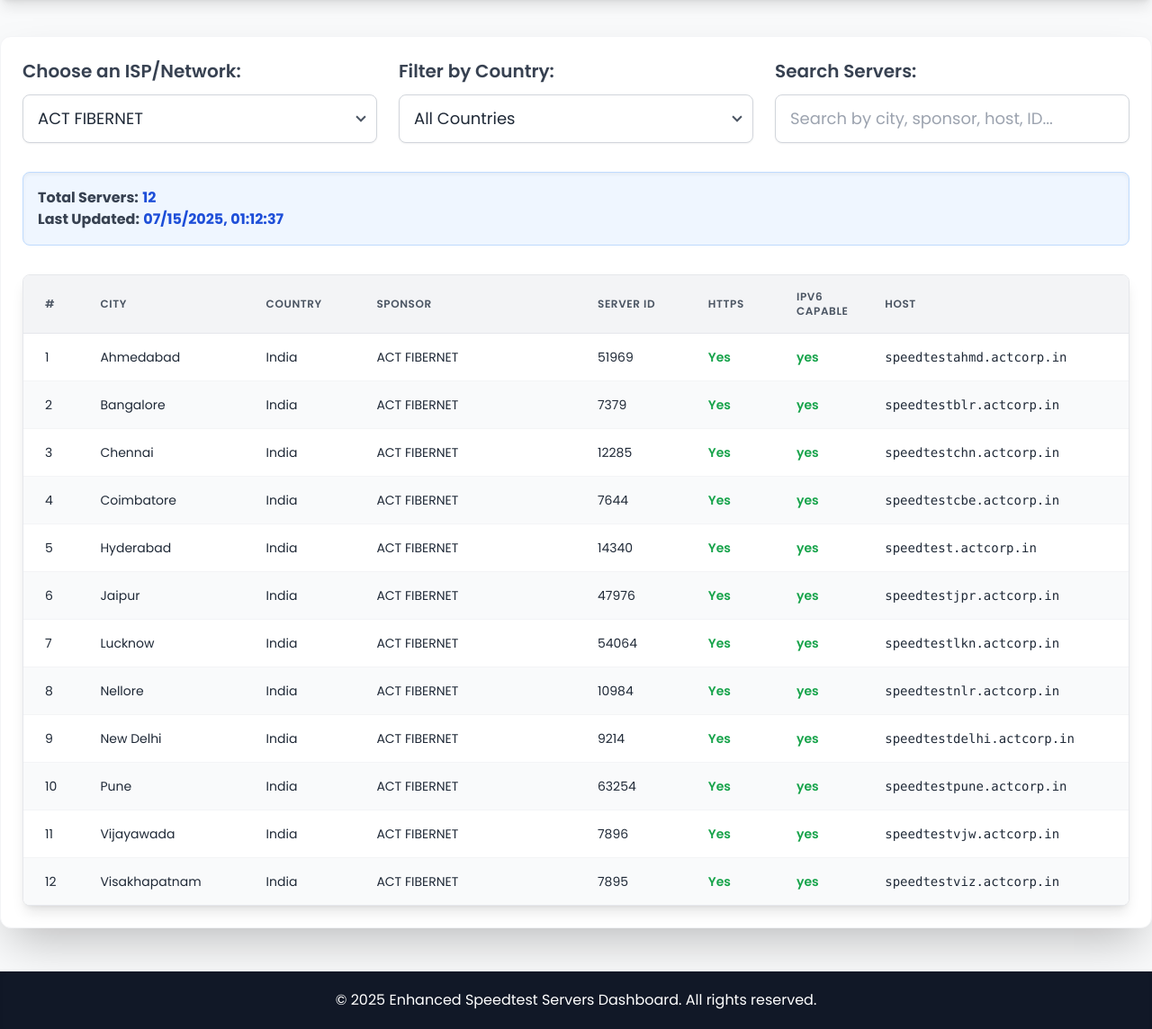
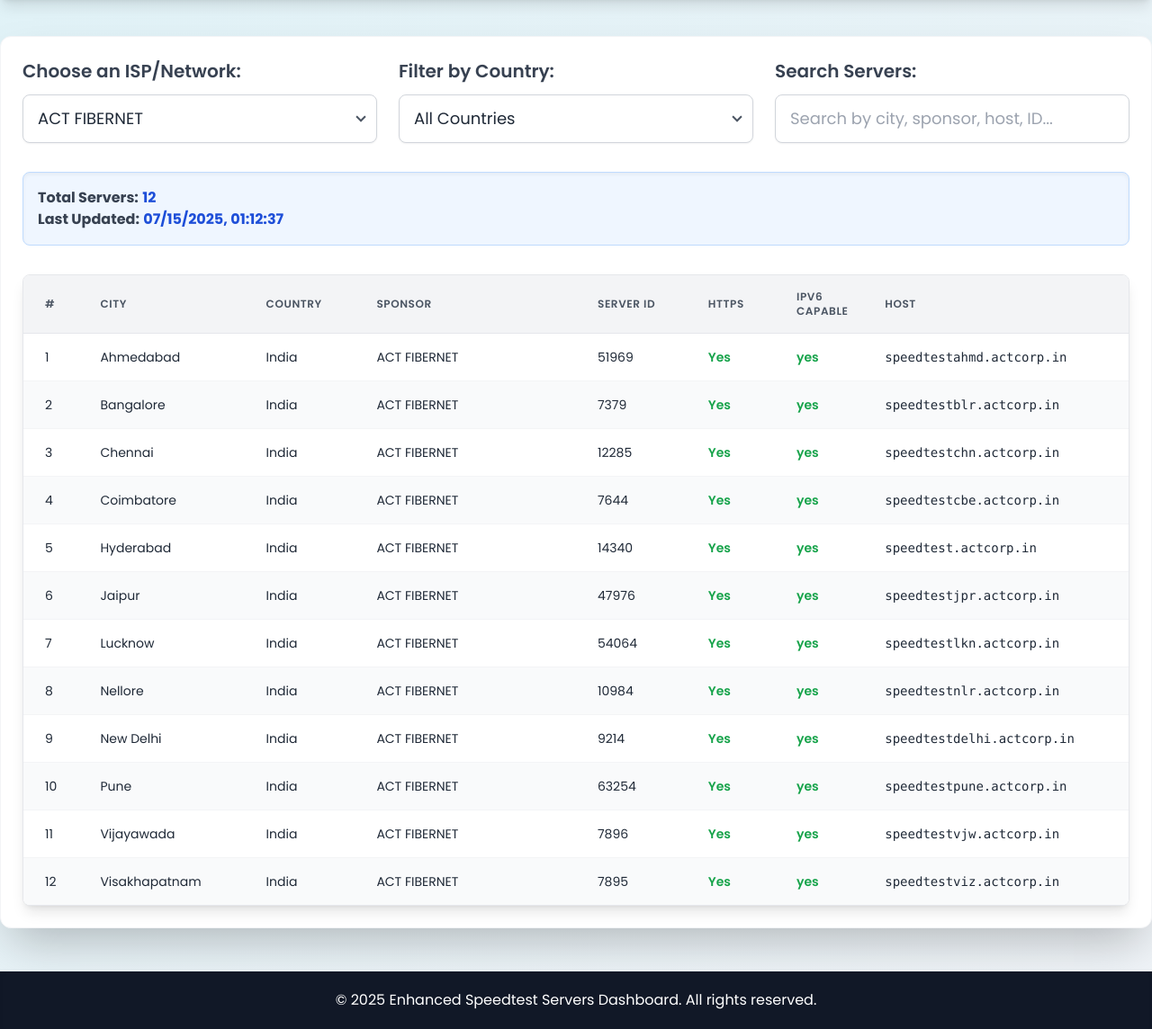
Before and after one commit to crazyuploader/Speedtest-Servers, a Flask app: page / in a window 1280 px wide. Shown: the part 96-1240 px from the top of the page at 90% size. Run offline with Flask 3, Linux system fonts and the light colour scheme; some libraries are stand-ins or nearby versions.

Commit message:
Background color adjustment in templates/index.html

```diff
--- a/templates/index.html
+++ b/templates/index.html
@@ -17,6 +17,12 @@
         flex-direction: column;
         /* Apply a default font for the body */
         font-family: "Poppins", sans-serif;
+        /* New: Background gradient for the body */
+        background: linear-gradient(
+          to bottom right,
+          #e0f2f7,
+          #f0f4f8
+        ); /* Light blue to light gray */
       }
       main {
         flex-grow: 1;
@@ -252,7 +258,7 @@
       }
     </style>
   </head>
-  <body class="bg-gray-50 text-gray-800 antialiased flex flex-col min-h-screen">
+  <body class="text-gray-800 antialiased flex flex-col min-h-screen">
     <div id="spinner" class="spinner-overlay hidden">
       <div class="spinner"></div>
     </div>
```
